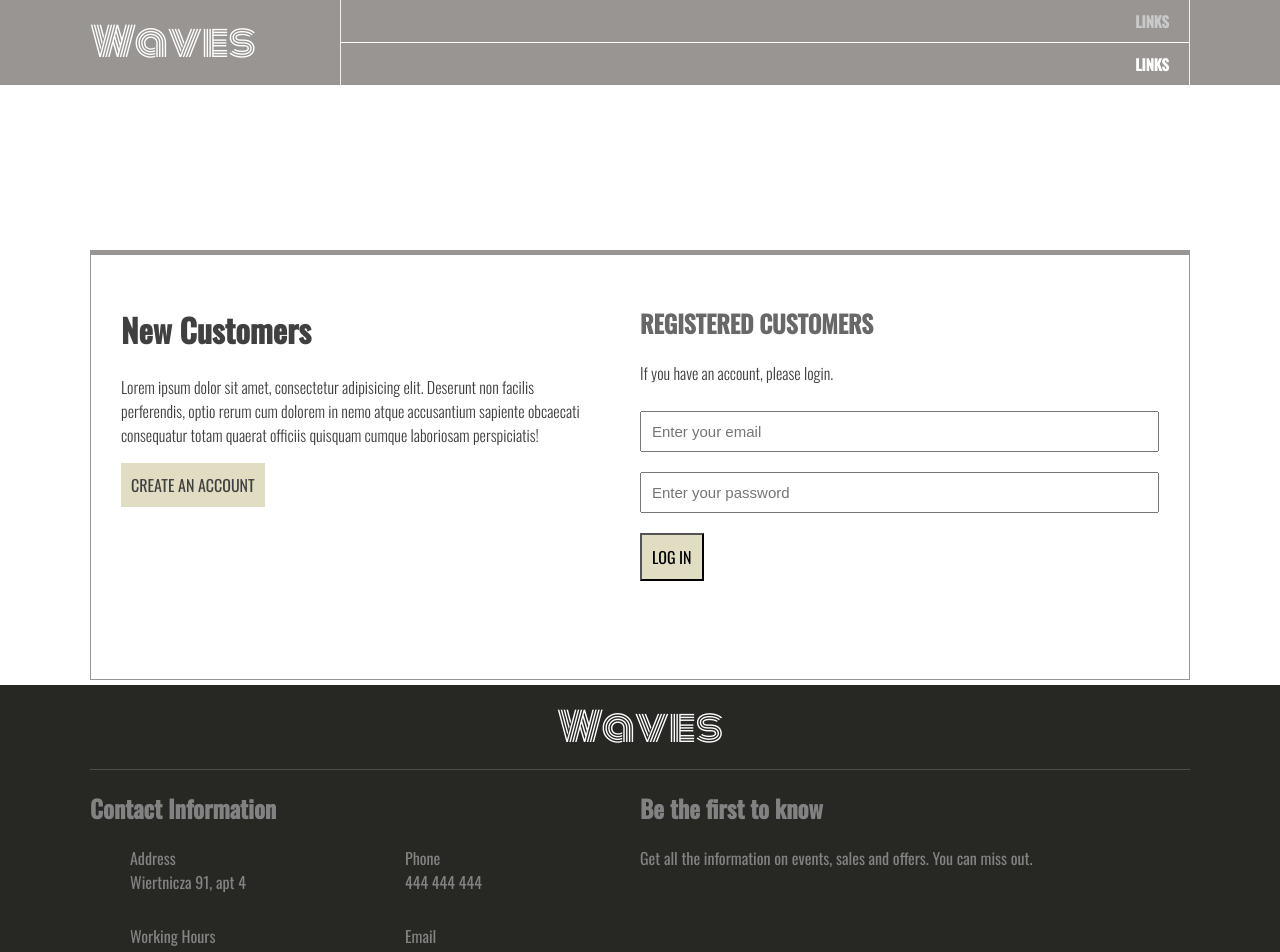
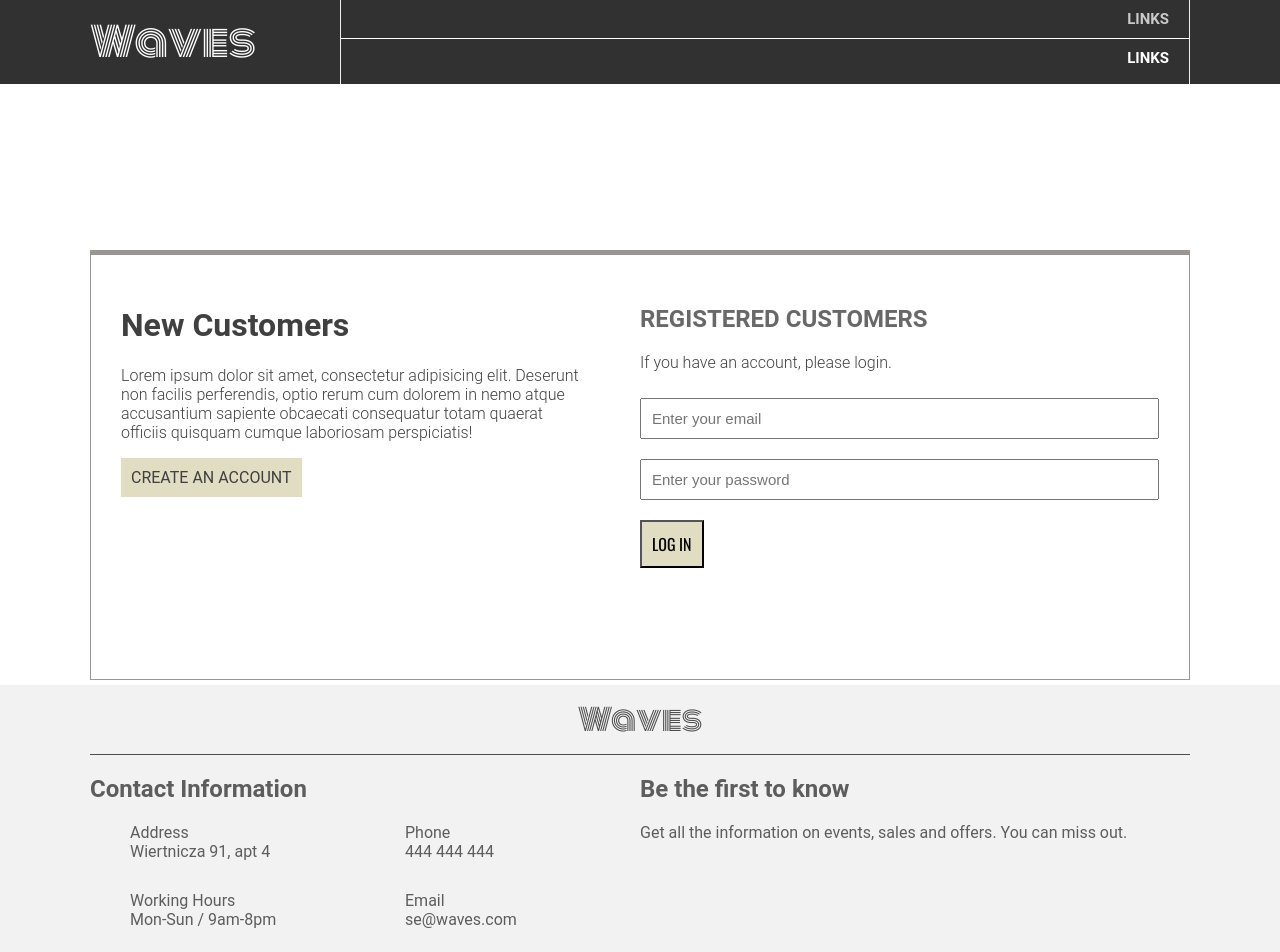
Before and after one commit to Sobiash/e-commerce-fullstack-app, a React (Create React App) app in the folder client/: page / in a window 1280 px wide. Shown: the top 952 px of the page. Built offline with nearby package versions, Linux system fonts and the light colour scheme.

Commit message:
css changed

```diff
--- a/client/src/css/styles.css
+++ b/client/src/css/styles.css
@@ -1,12 +1,12 @@
 body {
-    margin:0;
-    padding:0;
-    font-family: 'Oswald', sans-serif;
+  margin: 0;
+  padding: 0;
+  font-family: "Roboto", sans-serif;
   color: #404040;
 }
 
 .container {
-    width:1100px;
+  width: 1100px;
   margin: 0 auto;
 }
 .page_container {
@@ -24,15 +24,15 @@ body {
 
 a {
   text-decoration: none;
-    color:inherit;
+  color: inherit;
 }
 
 .bck_b_light {
-    background: #999592;
+  background: #313131;
 }
 
 .bck_b_dark {
-    background: #272723;
+  background: #f2f2f2;
 }
 
 .dialog_alert {
@@ -49,7 +49,7 @@ a {
 
 .load_more_container span {
   cursor: pointer;
-    background: #2196F3;
+  background: #2196f3;
   color: #ffffff;
   font-size: 27px;
   padding: 10px 60px;
@@ -72,7 +72,7 @@ a {
 }
 
 .clear:after {
-    content: '';
+  content: "";
   display: block;
   clear: both;
 }
@@ -83,7 +83,8 @@ table {
   width: 100%;
 }
 
-td, th {
+td,
+th {
   border: 1px solid #dddddd;
   text-align: left;
   padding: 8px;
@@ -112,13 +113,13 @@ button {
   padding: 10px;
   background: #e1ddc3;
   margin-top: 10px;
-    font-family: 'Oswald', sans-serif;
+  font-family: "Oswald", sans-serif;
   font-size: 16px;
 }
 
 .error_label {
-    color: #F44336;
-    display:block;
+  color: #f44336;
+  display: block;
   font-size: 15px;
 }
 
@@ -157,27 +158,26 @@ select {
 }
 
 .form_block_two {
-    display:flex;
+  display: flex;
 }
-.form_block_two .block{
+.form_block_two .block {
   flex-grow: 1;
   box-sizing: border-box;
 }
 
 .form_block_two .block:nth-child(1) {
-    padding-right:10px;
+  padding-right: 10px;
 }
 .form_block_two .block:nth-child(2) {
-    padding-left:10px;
+  padding-left: 10px;
 }
 
 .form_success {
-    background: #4CAF50;
+  background: #4caf50;
   color: #ffffffff;
   padding: 10px;
   display: block;
 }
-
 
 /*============================
             BUTTONS
@@ -228,7 +228,6 @@ select {
   margin-top: 10px;
 }
 
-
 /*============================
         PAGE TOP
 ==============================*/
@@ -238,7 +237,6 @@ select {
   padding: 20px 0px;
   text-transform: uppercase;
 }
-
 
 /*============================
             HEADER
@@ -251,7 +249,7 @@ header {
 }
 
 header .logo {
-    font-family: 'Monoton', cursive;
+  font-family: "Monoton", cursive;
   color: #ffffff;
   font-size: 40px;
   padding: 11px 0px;
@@ -265,27 +263,27 @@ header .container {
   display: flex;
 }
 
-header .container .left{
+header .container .left {
   width: 250px;
 }
 
-header .container .right{
+header .container .right {
   flex-grow: 1;
   border-left: 1px solid #eeeeee;
   border-right: 1px solid #eeeeee;
 }
-header .container .right .top ,
+header .container .right .top,
 header .container .right .bottom {
   text-transform: uppercase;
   font-weight: 700;
   text-align: right;
-    color:#ffffff;
+  color: #ffffff;
   font-size: 15px;
   padding: 10px 20px;
 }
 
 header .container .right .top {
-    color:#c9c9c9;
+  color: #c9c9c9;
   border-bottom: 1px solid #ffffff;
 }
 
@@ -310,25 +308,23 @@ header .log_out_link {
   margin-left: 20px;
 }
 
-
 /*============================
             FOOTER
 ==============================*/
 
-
-
 footer .logo {
   text-align: center;
-    font-family: 'Monoton', cursive;
-    color: #ffffff;
-    font-size: 40px;
+  font-family: "Monoton", cursive;
+  color: #4d4d4d;
+  font-size: 30px;
   padding: 11px 0px;
   border-bottom: 1px solid #4d4d4d;
 }
 
 footer .wrapper {
   display: flex;
-    color: #828282;
+  color: #4d4d4d;
+  opacity: 0.9;
 }
 
 footer .left,
@@ -349,21 +345,19 @@ footer .business_nfo .tag {
 }
 footer .business_nfo .icon {
   position: absolute;
-    font-size: 26px;
+  font-size: 12px;
   top: 10px;
 }
 footer .business_nfo .nfo {
   padding-left: 40px;
 }
 
-
-
 /*============================
         FEATURED IMAGE
 ==============================*/
 
 .featured_container .featured_image {
-    position:relative;
+  position: relative;
   background-size: cover !important;
   background-position: center left !important;
 }
@@ -405,7 +399,6 @@ footer .business_nfo .nfo {
   box-sizing: border-box;
 }
 
-
 .home_promotion .tag {
   background: #82828287;
   color: #ffffff;
@@ -430,7 +423,6 @@ footer .business_nfo .nfo {
 .home_promotion .my_link a {
   margin: 10px auto;
 }
-
 
 /*============================
         CARD BLOCK
@@ -474,7 +466,6 @@ footer .business_nfo .nfo {
   border: 1px solid #f0f0f0;
 }
 
-
 .card_item_wrapper .tags {
   position: relative;
   border-bottom: 1px solid #f0f0f0;
@@ -490,7 +481,7 @@ footer .business_nfo .nfo {
 .card_item_wrapper .tags .brand {
   font-size: 17px;
   font-weight: 700;
-    color: #2196F3;
+  color: #2196f3;
 }
 
 .card_item_wrapper .tags .name {
@@ -523,7 +514,6 @@ footer .business_nfo .nfo {
   width: 420px;
   height: 211px;
   border: none;
-
 }
 
 .card_item_wrapper.grid_bars .action_container {
@@ -531,13 +521,13 @@ footer .business_nfo .nfo {
   border: 1px solid #e6e6e6;
 }
 
-.card_item_wrapper.grid_bars .description{
-    clear:both;
+.card_item_wrapper.grid_bars .description {
+  clear: both;
   padding: 0px 25px;
   border-top: 1px solid #eeeeee;
 }
 
-.card_item_wrapper.grid_bars .tags{
+.card_item_wrapper.grid_bars .tags {
   border-bottom: 0px;
   padding: 5px 20px;
 }
@@ -546,19 +536,18 @@ footer .business_nfo .nfo {
   font-size: 21px;
 }
 
-
 .card_item_wrapper.grid_bars .tags .brand,
 .card_item_wrapper.grid_bars .tags .name {
-    float:left
+  float: left;
 }
 
 .card_item_wrapper.grid_bars .tags .price {
-    float:right;
+  float: right;
 }
 
 .card_item_wrapper.grid_bars .actions {
-    clear:both;
-    float:right;
+  clear: both;
+  float: right;
   padding: 10px 20px 0px 15px;
 }
 
@@ -567,7 +556,7 @@ footer .business_nfo .nfo {
 ==============================*/
 
 .shop_wrapper {
-    display:flex;
+  display: flex;
 }
 
 .shop_wrapper .left {
@@ -598,7 +587,6 @@ footer .business_nfo .nfo {
   margin: 0px 20px 20px 20px;
 }
 
-
 /*============================
         PRODUCT DETAIL
 ==============================*/
@@ -608,11 +596,10 @@ footer .business_nfo .nfo {
   margin-bottom: 140px;
 }
 
-.product_detail_wrapper .right{
+.product_detail_wrapper .right {
   flex-grow: 1;
   min-height: 800px;
 }
-
 
 .product_detail_wrapper p {
   font-size: 17px;
@@ -643,7 +630,7 @@ footer .business_nfo .nfo {
   padding-left: 20px;
 }
 
-.product_detail_wrapper .product_actions .price{
+.product_detail_wrapper .product_actions .price {
   font-size: 40px;
   font-weight: 300;
 }
@@ -658,7 +645,7 @@ footer .business_nfo .nfo {
   padding: 20px 30px;
 }
 
-.cart_no_items svg ,
+.cart_no_items svg,
 .cart_success svg {
   font-size: 130px;
   color: #717171;
@@ -670,13 +657,12 @@ footer .business_nfo .nfo {
   color: #999592;
 }
 
-
 .product_detail_wrapper .product_actions {
   padding: 20px 0px 30px 0px;
   border-bottom: 1px solid #d3d3d3;
 }
 
-.product_detail_wrapper .product_specifications .item{
+.product_detail_wrapper .product_specifications .item {
   font-size: 15px;
   text-transform: uppercase;
   color: #838383;
@@ -701,11 +687,8 @@ footer .business_nfo .nfo {
 }
 
 .product_detail_wrapper .main_thumbs {
-
   margin-top: 10px;
 }
-
-
 
 .product_detail_wrapper .main_thumbs .thumb {
   cursor: pointer;
@@ -718,7 +701,7 @@ footer .business_nfo .nfo {
   float: left;
 }
 
-.paypal_button_container{
+.paypal_button_container {
   margin: 10px 0px;
 }
 
@@ -739,7 +722,7 @@ footer .business_nfo .nfo {
 
 .register_login_container .left,
 .register_login_container .right {
-    flex:1
+  flex: 1;
 }
 
 .register_login_container h2 {
@@ -748,7 +731,7 @@ footer .business_nfo .nfo {
   color: #686868;
 }
 
-.register_login_container p{
+.register_login_container p {
   font-weight: 300;
   font-size: 16px;
   width: 90%;
@@ -759,7 +742,7 @@ footer .business_nfo .nfo {
 ===============================*/
 
 .user_container {
-    display:flex;
+  display: flex;
   margin-bottom: 50px;
   min-height: 700px;
 }
@@ -777,7 +760,7 @@ footer .business_nfo .nfo {
   width: 280px;
 }
 
-.user_container  .user_right {
+.user_container .user_right {
   flex-grow: 1;
   padding: 0 0 0 29px;
 }
@@ -795,13 +778,11 @@ footer .business_nfo .nfo {
   font-size: 25px;
 }
 
-
-.user_container .user_nfo_panel span{
+.user_container .user_nfo_panel span {
   display: block;
   font-size: 18px;
   font-weight: 300;
 }
-
 
 .user_product_block {
   display: flex;
@@ -816,7 +797,7 @@ footer .business_nfo .nfo {
   flex-grow: 1;
 }
 
-.user_product_block .item .image{
+.user_product_block .item .image {
   height: 125px;
   background-size: contain !important;
   background-repeat: no-repeat !important;
@@ -827,10 +808,9 @@ footer .business_nfo .nfo {
   width: 0px;
 }
 
-
 .user_product_block .cart_remove_btn {
   cursor: pointer;
-    background: #F44336;
+  background: #f44336;
   display: inline-block;
   padding: 5px 10px;
   color: #ffffff;
@@ -883,7 +863,7 @@ footer .business_nfo .nfo {
   box-sizing: border-box;
 }
 
-.dropzone_box  .wrap {
+.dropzone_box .wrap {
   background: #eaeaea;
   height: 100%;
   text-align: center;
```
Lines whose indentation alone changed are shown as unchanged.
